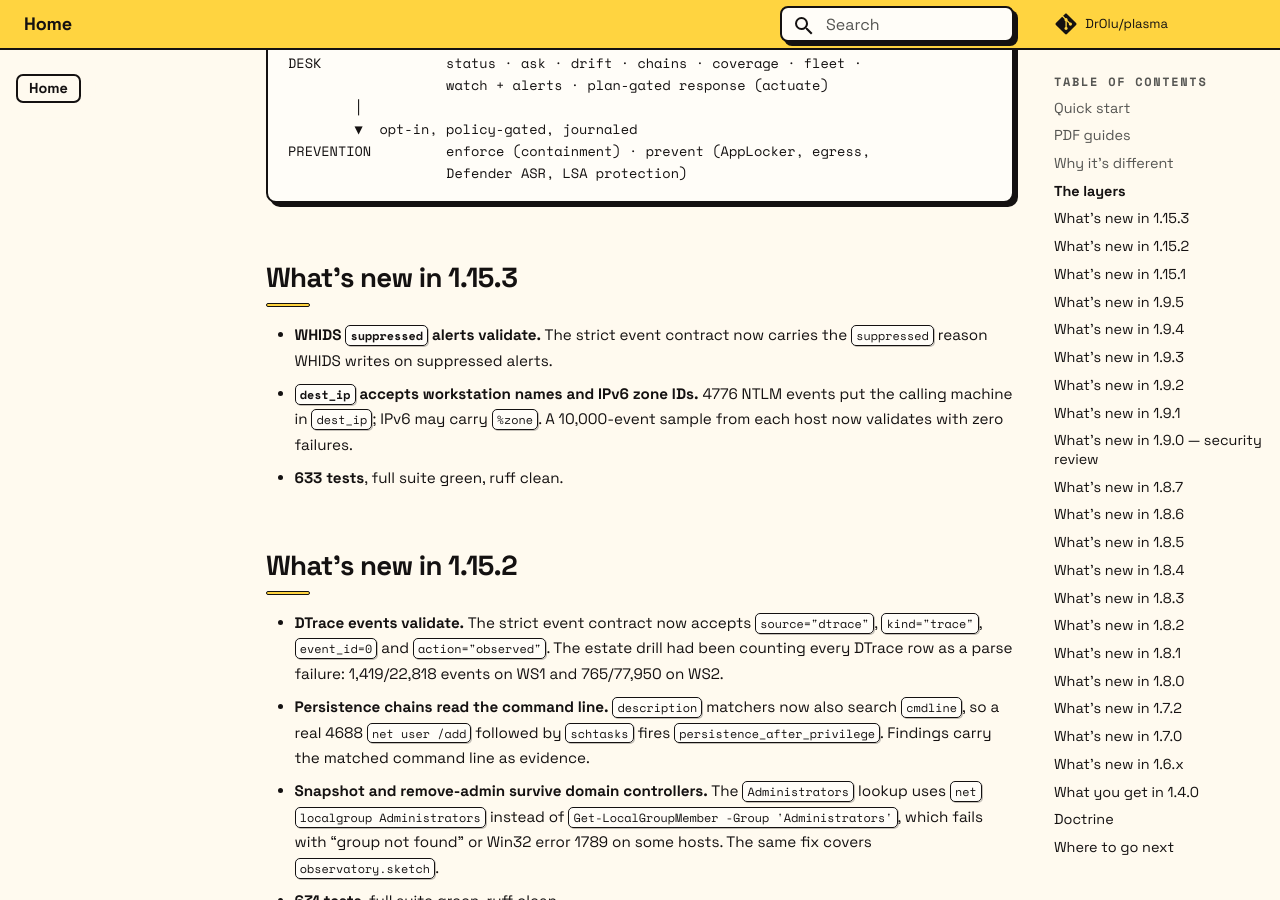
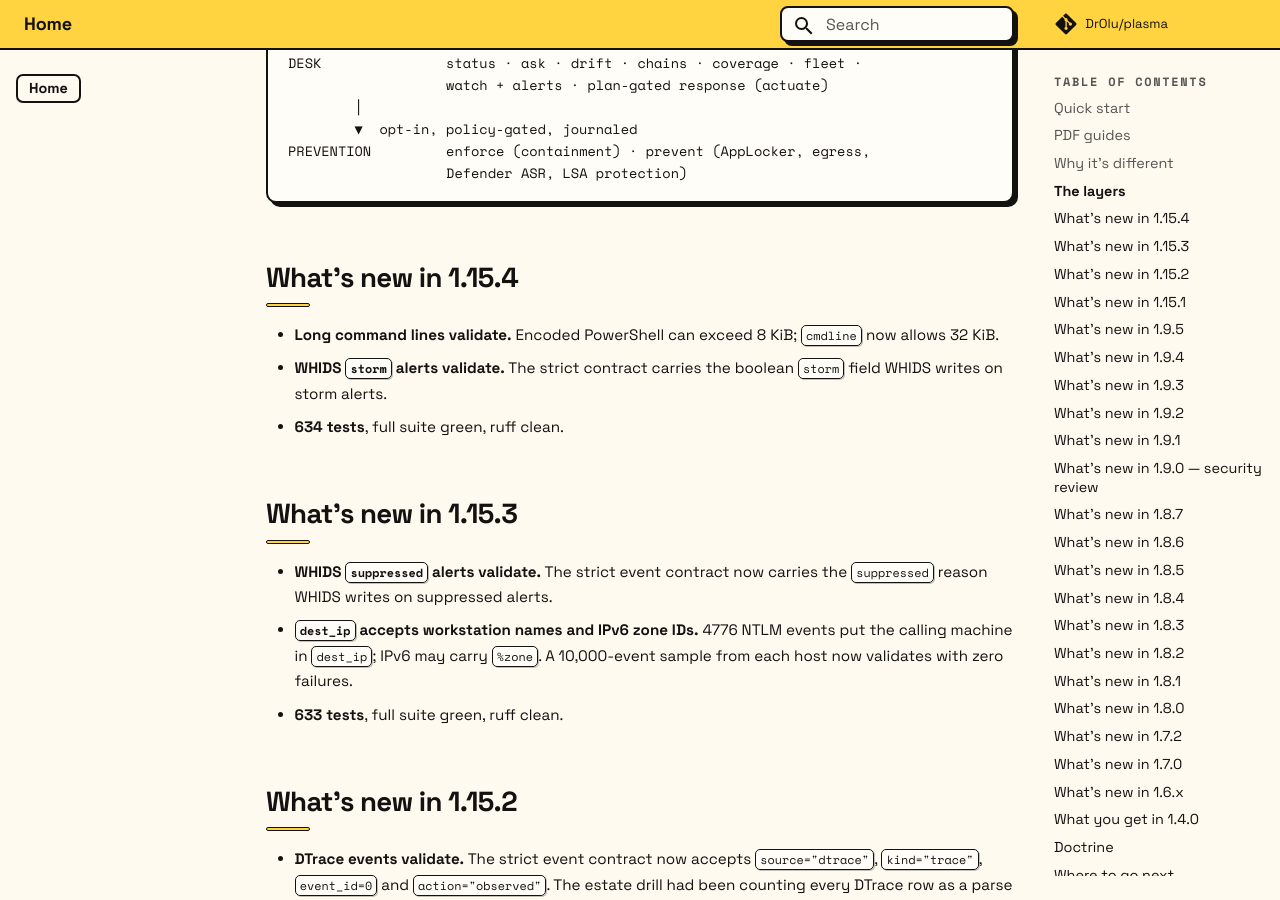
Before and after one commit to DrOlu/plasma, an MkDocs documentation site: the page built from docs/index.md, in a window 1280 px wide and 900 px high, scrolled down 3087 px. Built offline with MkDocs 1.6.1 and Material for MkDocs 9.7.7, drawn with Linux system fonts in a browser that asks for light colours; comment, search, counter and statistics services are not loaded; some of the changed text lies outside the part shown.

Commit message:
fix: 1.15.4 — accept long cmdlines and WHIDS storm alerts

````diff
--- a/docs/index.md
+++ b/docs/index.md
@@ -1,18 +1,18 @@
 <div class="raft-hero" markdown="0">
-<p class="raft-eyebrow">Windows EDR &middot; v1.15.3</p>
+<p class="raft-eyebrow">Windows EDR &middot; v1.15.4</p>
 <h1>No log lake.<br>No cloud.<br>No blind trust.</h1>
 <p class="raft-lede">Plasma keeps the telemetry on the box, answers questions with a
 121M on-device model, and makes every response named, journaled, and reversible.
 The endpoint can explain itself &mdash; without shipping its diary anywhere.</p>
 <div class="raft-actions">
 <a class="raft-btn primary" href="getting-started/">Get started</a>
-<a class="raft-btn" href="https://github.com/DrOlu/plasma/releases/latest">Download v1.15.3</a>
+<a class="raft-btn" href="https://github.com/DrOlu/plasma/releases/latest">Download v1.15.4</a>
 <a class="raft-btn" href="agent-native/">Agent-native operation</a>
 </div>
 <div class="raft-badges">
 <span class="raft-badge">94.6% rollup coverage</span>
 <span class="raft-badge">13 reversible actions</span>
-<span class="raft-badge">633 tests</span>
+<span class="raft-badge">634 tests</span>
 <span class="raft-badge">Signed MSI + SHA256SUMS</span>
 </div>
 </div>
@@ -104,6 +104,14 @@ DESK               status · ask · drift · chains · coverage · fleet ·
 PREVENTION         enforce (containment) · prevent (AppLocker, egress,
                    Defender ASR, LSA protection)
 ```
+
+## What's new in 1.15.4
+
+- **Long command lines validate.** Encoded PowerShell can exceed 8 KiB;
+  `cmdline` now allows 32 KiB.
+- **WHIDS `storm` alerts validate.** The strict contract carries the boolean
+  `storm` field WHIDS writes on storm alerts.
+- **634 tests**, full suite green, ruff clean.
 
 ## What's new in 1.15.3
 
--- a/plasma/__init__.py
+++ b/plasma/__init__.py
@@ -1,5 +1,5 @@
 """Plasma — agent-based EDR bundle with a frozen neuralOS instance."""
 
-__version__ = "1.15.3"
+__version__ = "1.15.4"
 PRODUCT = "Plasma"
 SCHEMA_VERSION = 1
--- a/pyproject.toml
+++ b/pyproject.toml
@@ -4,7 +4,7 @@ build-backend = "setuptools.build_meta"
 
 [project]
 name = "plasma-edr"
-version = "1.15.3"
+version = "1.15.4"
 description = "Plasma — an agent-based EDR bundle: Sentinel detection layer + a frozen neuralOS instance"
 readme = "README.md"
 requires-python = ">=3.9"
````
Also changed, not shown: CHANGELOG.md (+10 -0 lines), docs/changelog.md (+10 -0 lines), website/index.html (+6 -6 lines), 2 other files.
